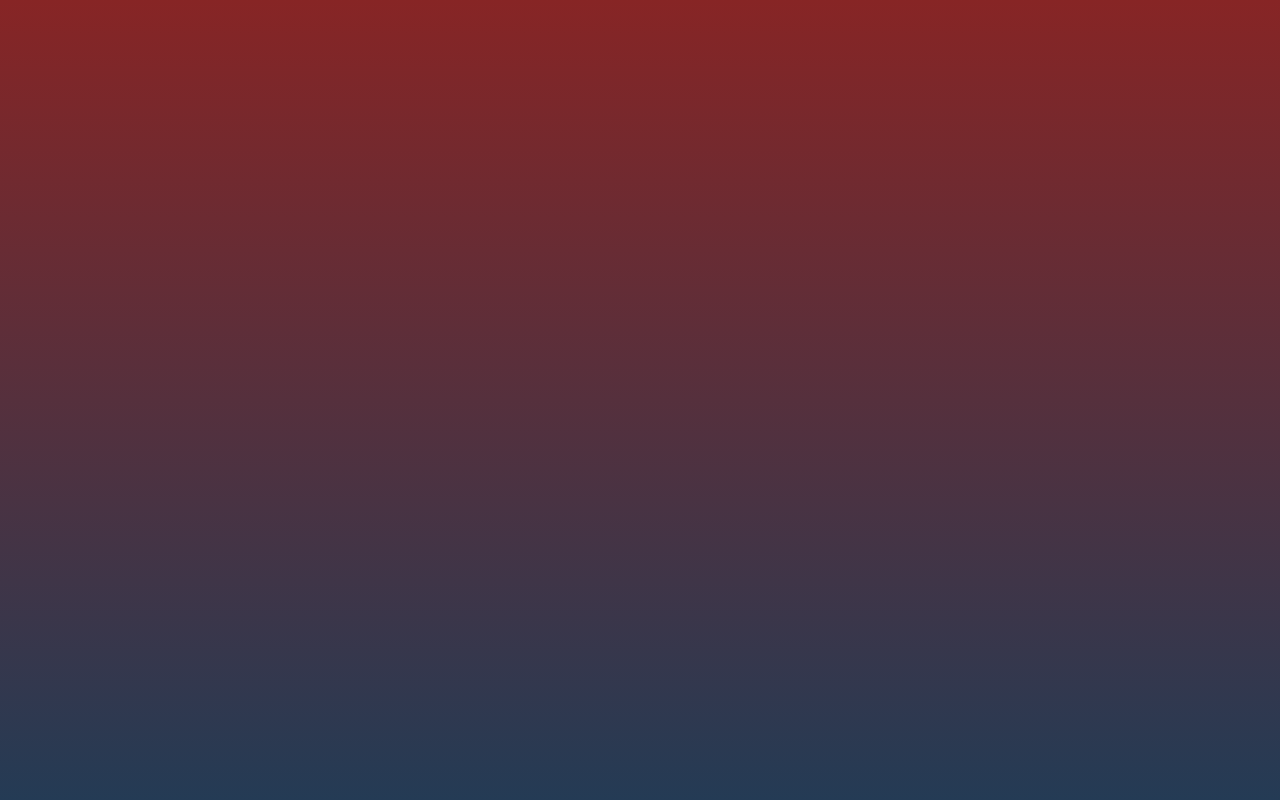
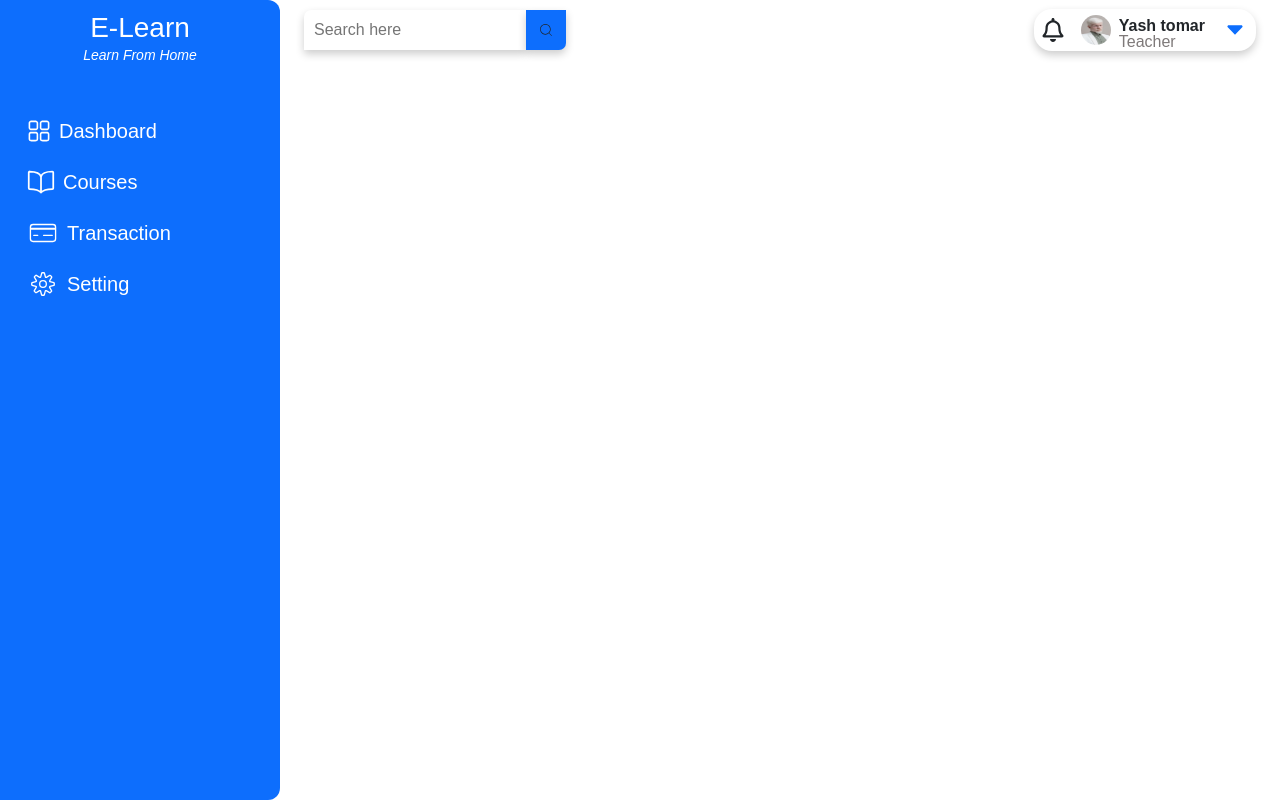
Before and after one commit to yashTomar272/Elearn, a React (Create React App) app in the folder frontend/: page /TeacherDashboard in a window 1280 px wide. Before the commit this address had no page. Built offline with nearby package versions, Linux system fonts and the light colour scheme.

Commit message:
add frontend teacher code

```diff
--- a/frontend/package.json
+++ b/frontend/package.json
@@ -12,6 +12,7 @@
     "dotenv": "^16.5.0",
     "react": "^19.1.0",
     "react-dom": "^19.1.0",
+    "react-icon": "^1.0.0",
     "react-icons": "^5.5.0",
     "react-redux": "^9.2.0",
     "react-router-dom": "^7.6.0",
--- a/frontend/src/App.css
+++ b/frontend/src/App.css
@@ -63,3 +63,30 @@
 input[type="radio"]:checked + label {
   border-color: rgb(255, 52, 204);
 }
+
+/* SideTeacher */
+.li_color {
+  color: white;
+  font-size: 18px;
+  height: 35px;
+  width: 100%;
+  padding: 5px 0 5px 10px;
+  border-top-left-radius: 8px;
+  border-bottom-left-radius: 8px;
+   transition: all 0.3s ease;
+   cursor: pointer;
+}
+
+.li_color {
+  font-size: 20px;
+  color: white;
+  font-weight: 500;
+}
+
+.li_color:hover{
+  color: blue;
+  background: white;
+  .li_icon{
+    color: blue;
+  }
+}
--- a/frontend/src/App.js
+++ b/frontend/src/App.js
@@ -1,4 +1,4 @@
-import logo from './logo.svg';
+
 import './App.css';
 import "bootstrap/dist/css/bootstrap.css";
  import "bootstrap/dist/js/bootstrap.bundle.js";
@@ -10,6 +10,7 @@ import {
  import Register from './component/Register';
  import Login from './component/Login';
  import Hello from './component/Hello';
+import TeacherDashboard from './teacherCompoments/TeacherDashboard';
 
 function App() {
   return (
@@ -18,6 +19,7 @@ function App() {
       <Route path="/" element={<Hello/>}/>
       <Route path="/Register" element={<Register/>}/>
       <Route path="/Login" element={<Login/>}/>
+      <Route path="/TeacherDashboard" element={<TeacherDashboard/>}/>
     </Routes>
     </>
   );
--- a/frontend/src/component/Login.css
+++ b/frontend/src/component/Login.css
@@ -14,10 +14,7 @@ For button box shadow: 0 0 5px #f403af,
     box-sizing: border-box;
     font-family: sans-serif;
 }
-body{
-    height: 100vh;
-    background: linear-gradient(#872525, #243b55);
-}
+
 
 .loginBox{
     position: absolute;
--- /dev/null
+++ b/frontend/src/teacherCompoments/CenterTeacher.jsx
@@ -0,0 +1,44 @@
+import React, { useState } from 'react'
+import { CiSearch } from "react-icons/ci";
+import { FaRegBell } from "react-icons/fa";
+import { TiArrowSortedDown } from "react-icons/ti";
+import { TiArrowSortedUp } from "react-icons/ti";
+import photo from "../imgs/photo.jpg"
+
+const CenterTeacher = () => {
+     const [Show, setShow] = useState(true);
+      const handleShow = () => {
+        setShow(!Show);
+      };
+  return (
+  <>
+  <div className='TeacherDashboard_main h-100 w-100'>
+<div className='top_div w-100   d-flex align-items-center justify-content-between px-4 ' style={{height:"60px"}}>
+    {/* search code */}
+<div className='search_div  d-flex align-items-center justify-content-between' style={{height:"40px",width:"250px"}}>
+    <input type='text' placeholder='Search here' style={{flexGrow:"1",height:"40px",outline:"none",border:"none",padding:"0 5px 0 10px",borderTopLeftRadius:"7px", boxShadow: "0px 4px 8px rgba(0, 0, 0, 0.2)",}}/>
+    <div className='DALJU bg-primary cr' style={{height:"40px",aspectRatio:"1",borderBottomRightRadius:"7px", boxShadow: "0px 4px 8px rgba(0, 0, 0, 0.2)",}}>
+<CiSearch/>
+    </div>
+</div>
+{/* profile logo code */}
+<div className='profile_logo  DALJU gap-3' style={{height:"42px",borderRadius:"18px",padding:"0 7px", boxShadow: "0px 4px 8px rgba(0, 0, 0, 0.2)",}}>
+<div><FaRegBell className='fs-4 cr'/></div>
+<div className='profile_photo_div d-flex gap-2 align-items-center'>
+    <img src={photo} alt='profile_photo' className='cr' style={{height:"30px",aspectRatio:"1",borderRadius:"50%"}}/>
+    <div className='d-flex flex-column'>
+    <p className='p-0 m-0 fw-bold' style={{fontWeight:"10px",height:"16px"}}>Yash tomar</p>
+    <p className='p-0 m-0' style={{fontWeight:"2px",color:"rgba(94, 88, 88, 0.8)",height:"16px"}}>Teacher</p>
+    </div>
+</div>
+<div>
+    {Show ?(<TiArrowSortedDown className='cr text-primary fs-3' onClick={handleShow}/>):(<TiArrowSortedDown className='cr text-primary fs-3' onClick={handleShow}/>)}
+</div>
+</div>
+</div>
+  </div>
+  </>
+  )
+}
+
+export default CenterTeacher
--- /dev/null
+++ b/frontend/src/teacherCompoments/SideTeacher.jsx
@@ -0,0 +1,37 @@
+import React from 'react'
+import { RxDashboard } from "react-icons/rx";
+import { IoBookOutline } from "react-icons/io5";
+import { CiCreditCard1 } from "react-icons/ci";
+import { CiSettings } from "react-icons/ci";
+
+const SideTeacher = () => {
+  return (
+    <>
+    <div className='h-100 w-100 bg-primary' style={{borderTopRightRadius:"12px",borderBottomRightRadius:"12px",paddingTop:"11px"}}>
+        <h3 className='m-0 mb-0' style={{fontWeight:"500",color:"white",textAlign:"center"}}>E-Learn</h3>
+        <p className='fst-italic' style={{fontWeight:"500",fontSize:"14px",color:"white",textAlign:"center"}} >Learn From Home</p>
+
+        <ul className=' mt-5 d-flex gap-3 flex-column' style={{padding:"0 0 0 17px "}}>
+<li className='d-flex align-items-center w-100  gap-2  li_color' >
+<RxDashboard  className='icon_color fs-4' />
+Dashboard
+</li>
+<li className='d-flex align-items-center w-100  gap-2  li_color' >
+<IoBookOutline  className='icon_color fs-3' />
+Courses
+</li>
+<li className='d-flex align-items-center w-100  gap-2  li_color' >
+<CiCreditCard1  className='icon_color fs-2' />
+Transaction
+</li>
+<li className='d-flex align-items-center w-100  gap-2  li_color' >
+<CiSettings  className='icon_color fs-2' />
+Setting
+</li>
+        </ul>
+    </div>
+    </>
+  )
+}
+
+export default SideTeacher
--- /dev/null
+++ b/frontend/src/teacherCompoments/TeacherDashboard.jsx
@@ -0,0 +1,21 @@
+import React from 'react'
+import SideTeacher from './SideTeacher'
+import CenterTeacher from './CenterTeacher'
+
+const TeacherDashboard = () => {
+  return (
+  <>
+  <div style={{height:"100vh",width:"100%"}} className='d-flex'>
+    <div className='sideTeacher_dashboard' style={{height:"100vh",width:"280px"}}>
+        <SideTeacher/>
+    </div>
+    <div className='centerTeacher_dashboard' style={{flexGrow:"1"}}>
+        <CenterTeacher/>
+    </div>
+
+  </div>
+  </>
+  )
+}
+
+export default TeacherDashboard
```
Also changed, not shown: frontend/src/imgs/photo.jpg (added), 1 other file (tests, documents, lock files or other folders).
